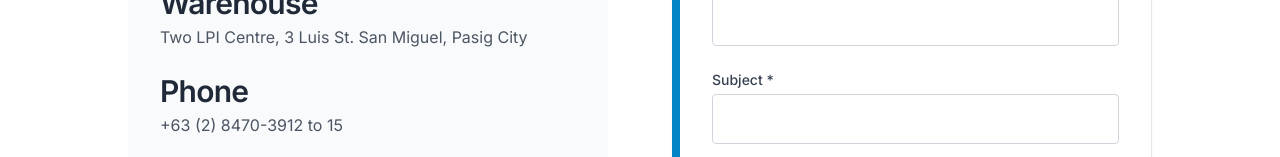
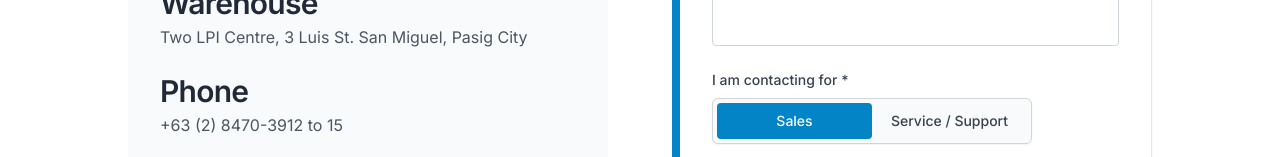
Before and after one commit to echo-riga/Loxon-Website, a Next.js app: page /contact in a window 1280 px wide. Shown: the part 795-952 px from the top of the page. Built offline with nearby package versions, Linux system fonts and the light colour scheme.

Commit message:
Added service/sales option for contacts

```diff
--- a/src/app/api/contact/route.ts
+++ b/src/app/api/contact/route.ts
@@ -4,25 +4,24 @@ import { sendContactNotification } from '@/lib/email'
 
 export async function POST(request: Request) {
   try {
-    const { name, email, subject, message } = await request.json()
+    const { name, email, subject, message, inquiryType } = await request.json()
 
     if (!name || !email || !message) {
       return NextResponse.json({ error: 'Name, email, and message are required' }, { status: 400 })
     }
 
-    // 1. Save to database
+    // Save to database, including inquiry_type
     const result = await pool.query(
-      `INSERT INTO contact_submissions (name, email, subject, message)
-       VALUES ($1, $2, $3, $4) RETURNING id`,
-      [name, email, subject || null, message]
+      `INSERT INTO contact_submissions (name, email, subject, message, inquiry_type)
+       VALUES ($1, $2, $3, $4, $5) RETURNING id`,
+      [name, email, subject || null, message, inquiryType || 'sales']
     )
 
-    // 2. Send email notification via Resend (non-blocking)
+    // Send email notification with inquiry type
     try {
-      await sendContactNotification({ name, email, subject, message })
+      await sendContactNotification({ name, email, subject, message, inquiryType: inquiryType || 'sales' })
     } catch (emailError) {
       console.error('Failed to send email:', emailError)
-      // Don't fail the whole request – still return success to the user
     }
 
     return NextResponse.json({ success: true, id: result.rows[0].id })
--- a/src/app/contact/page.tsx
+++ b/src/app/contact/page.tsx
@@ -1,17 +1,31 @@
 'use client'
 
-import { useState } from 'react'
+import { useState, useEffect } from 'react'
+import { useSearchParams } from 'next/navigation'
 import { submitContactForm } from '@/lib/api'
 
 export default function ContactPage() {
+  const searchParams = useSearchParams()
+  const typeParam = searchParams.get('type')
+
   const [formData, setFormData] = useState({
     name: '',
     email: '',
     subject: '',
     message: '',
+    inquiryType: 'sales', // default
   })
   const [isSubmitting, setIsSubmitting] = useState(false)
   const [submitStatus, setSubmitStatus] = useState<{ type: 'success' | 'error'; message: string } | null>(null)
+
+  // Pre‑select the toggle based on URL parameter
+  useEffect(() => {
+    if (typeParam === 'service') {
+      setFormData((prev) => ({ ...prev, inquiryType: 'service' }))
+    } else if (typeParam === 'sales') {
+      setFormData((prev) => ({ ...prev, inquiryType: 'sales' }))
+    }
+  }, [typeParam])
 
   const handleSubmit = async (e: React.FormEvent) => {
     e.preventDefault()
@@ -21,7 +35,13 @@ export default function ContactPage() {
     try {
       await submitContactForm(formData)
       setSubmitStatus({ type: 'success', message: 'Thank you for reaching out. We will respond within 24 hours.' })
-      setFormData({ name: '', email: '', subject: '', message: '' })
+      setFormData({
+        name: '',
+        email: '',
+        subject: '',
+        message: '',
+        inquiryType: 'sales',
+      })
     } catch {
       setSubmitStatus({ type: 'error', message: 'Something went wrong. Please try again.' })
     } finally {
@@ -53,7 +73,7 @@ export default function ContactPage() {
       <section className="py-24 bg-white w-full">
         <div className="w-full px-8 md:px-16 lg:px-32">
           <div className="grid grid-cols-1 lg:grid-cols-2 gap-16">
-            {/* Contact Info */}
+            {/* Contact Info (unchanged) */}
             <div className="bg-gray-50 p-8 rounded-lg">
               <h2 className="text-3xl font-bold mb-6 text-gray-900">Get in Touch</h2>
               <div className="space-y-6">
@@ -93,7 +113,7 @@ export default function ContactPage() {
               </div>
             </div>
 
-            {/* Contact Form with Left Border Accent */}
+            {/* Contact Form with modern toggle */}
             <div className="bg-white border border-gray-200 border-l-8 border-l-sky-600 p-8 shadow-sm rounded-lg">
               <h2 className="text-3xl font-bold mb-6 text-gray-900">Send a Message</h2>
               <form onSubmit={handleSubmit} className="space-y-6">
@@ -117,6 +137,36 @@ export default function ContactPage() {
                     className="w-full px-4 py-3 border border-gray-300 rounded focus:outline-none focus:ring-2 focus:ring-sky-500"
                   />
                 </div>
+
+                {/* Inquiry Type Toggle (modern segmented control) */}
+                <div>
+                  <label className="block text-sm font-medium text-gray-700 mb-2">I am contacting for *</label>
+                  <div className="flex rounded-md shadow-sm border border-gray-300 p-1 bg-gray-50 w-full max-w-xs">
+                    <button
+                      type="button"
+                      onClick={() => setFormData({ ...formData, inquiryType: 'sales' })}
+                      className={`flex-1 px-4 py-2 text-sm font-medium rounded transition ${
+                        formData.inquiryType === 'sales'
+                          ? 'bg-sky-600 text-white'
+                          : 'bg-transparent text-gray-700 hover:bg-gray-200'
+                      }`}
+                    >
+                      Sales
+                    </button>
+                    <button
+                      type="button"
+                      onClick={() => setFormData({ ...formData, inquiryType: 'service' })}
+                      className={`flex-1 px-4 py-2 text-sm font-medium rounded transition ${
+                        formData.inquiryType === 'service'
+                          ? 'bg-sky-600 text-white'
+                          : 'bg-transparent text-gray-700 hover:bg-gray-200'
+                      }`}
+                    >
+                      Service / Support
+                    </button>
+                  </div>
+                </div>
+
                 <div>
                   <label className="block text-sm font-medium text-gray-700 mb-1">Subject *</label>
                   <input
--- a/src/app/page.tsx
+++ b/src/app/page.tsx
@@ -49,10 +49,16 @@ export default async function HomePage() {
     VIEW OUR WORK
   </Link>
   <Link
-                href="/contact"
+    href="/contact?type=sales"
     className="border-2 border-white text-white hover:bg-white hover:text-gray-900 px-6 sm:px-8 md:px-10 py-3 sm:py-4 text-sm sm:text-base md:text-lg font-semibold transition duration-300 inline-block"
   >
-                REQUEST A QUOTE
+    SALES INQUIRY
+  </Link>
+  <Link
+    href="/contact?type=service"
+    className="border-2 border-white text-white hover:bg-white hover:text-gray-900 px-6 sm:px-8 md:px-10 py-3 sm:py-4 text-sm sm:text-base md:text-lg font-semibold transition duration-300 inline-block"
+  >
+    SERVICE REQUEST
   </Link>
 </div>
           </div>
--- a/src/lib/email.ts
+++ b/src/lib/email.ts
@@ -7,22 +7,25 @@ export async function sendContactNotification(data: {
   email: string
   subject: string
   message: string
+  inquiryType: string
 }) {
+  const typeLabel = data.inquiryType === 'sales' ? 'Sales Inquiry' : 'Technical Support / Service Request'
   const htmlContent = `
-    <h2>New Contact Form Submission</h2>
+    <h2>New Contact Form Submission (${typeLabel})</h2>
     <p><strong>Name:</strong> ${data.name}</p>
     <p><strong>Email:</strong> ${data.email}</p>
+    <p><strong>Inquiry Type:</strong> ${typeLabel}</p>
     <p><strong>Subject:</strong> ${data.subject || 'No subject'}</p>
     <p><strong>Message:</strong></p>
     <p>${data.message.replace(/\n/g, '<br>')}</p>
   `
 
   await resend.emails.send({
-    from: 'Loxon Philippines <onboarding@resend.dev>', // or your verified domain
+    from: 'Loxon Philippines <onboarding@resend.dev>',
     to: [process.env.CONTACT_EMAIL_TO || 'rigaecho@gmail.com'],
     replyTo: data.email,
-    subject: `Contact Form: ${data.subject || 'New message'} from ${data.name}`,
-    text: `Name: ${data.name}\nEmail: ${data.email}\nSubject: ${data.subject}\n\nMessage:\n${data.message}`,
+    subject: `${typeLabel}: ${data.subject || 'New message'} from ${data.name}`,
+    text: `Inquiry Type: ${typeLabel}\nName: ${data.name}\nEmail: ${data.email}\nSubject: ${data.subject}\n\nMessage:\n${data.message}`,
     html: htmlContent,
   })
 }
```
Lines whose indentation alone changed are shown as unchanged.
